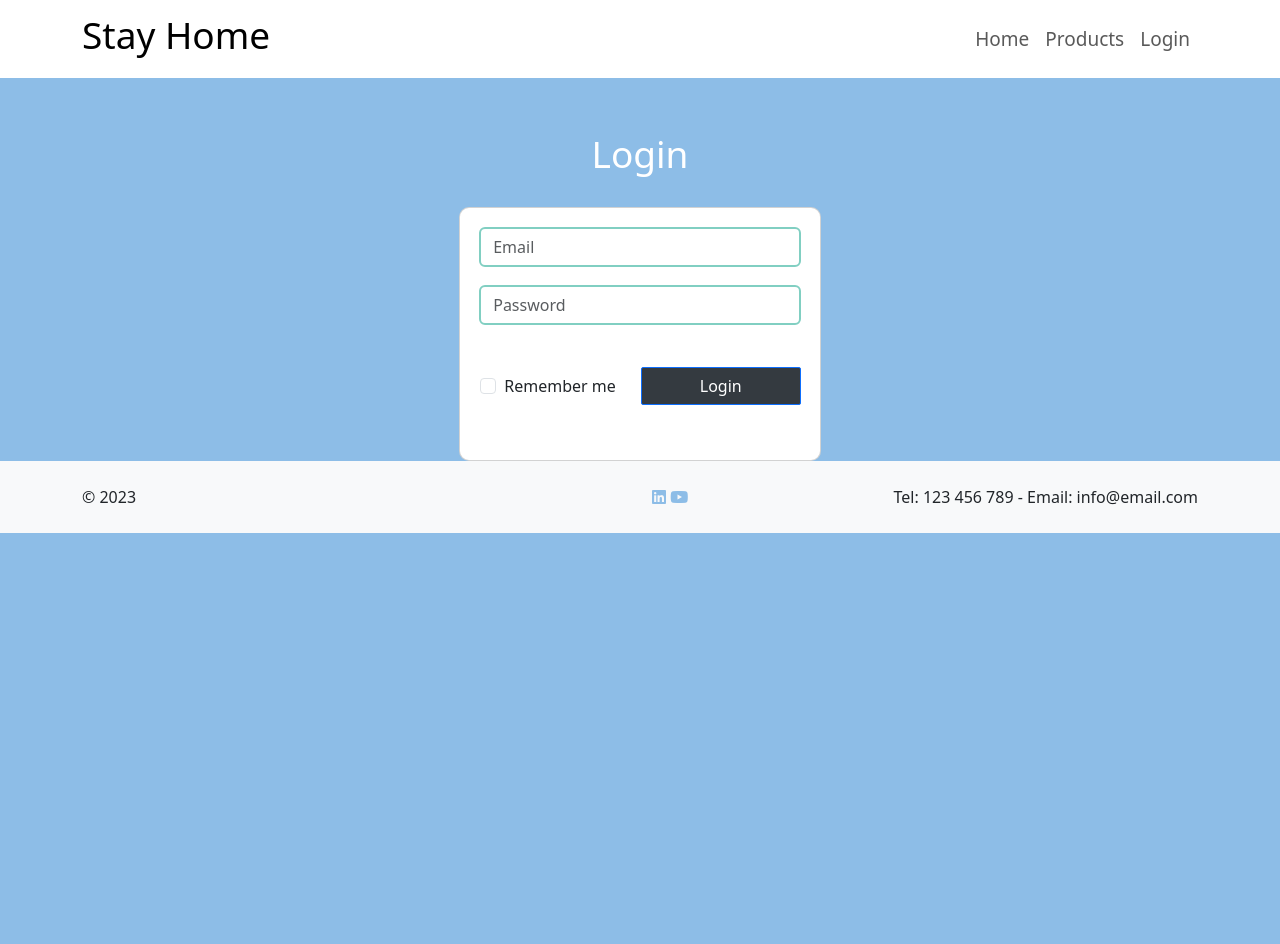
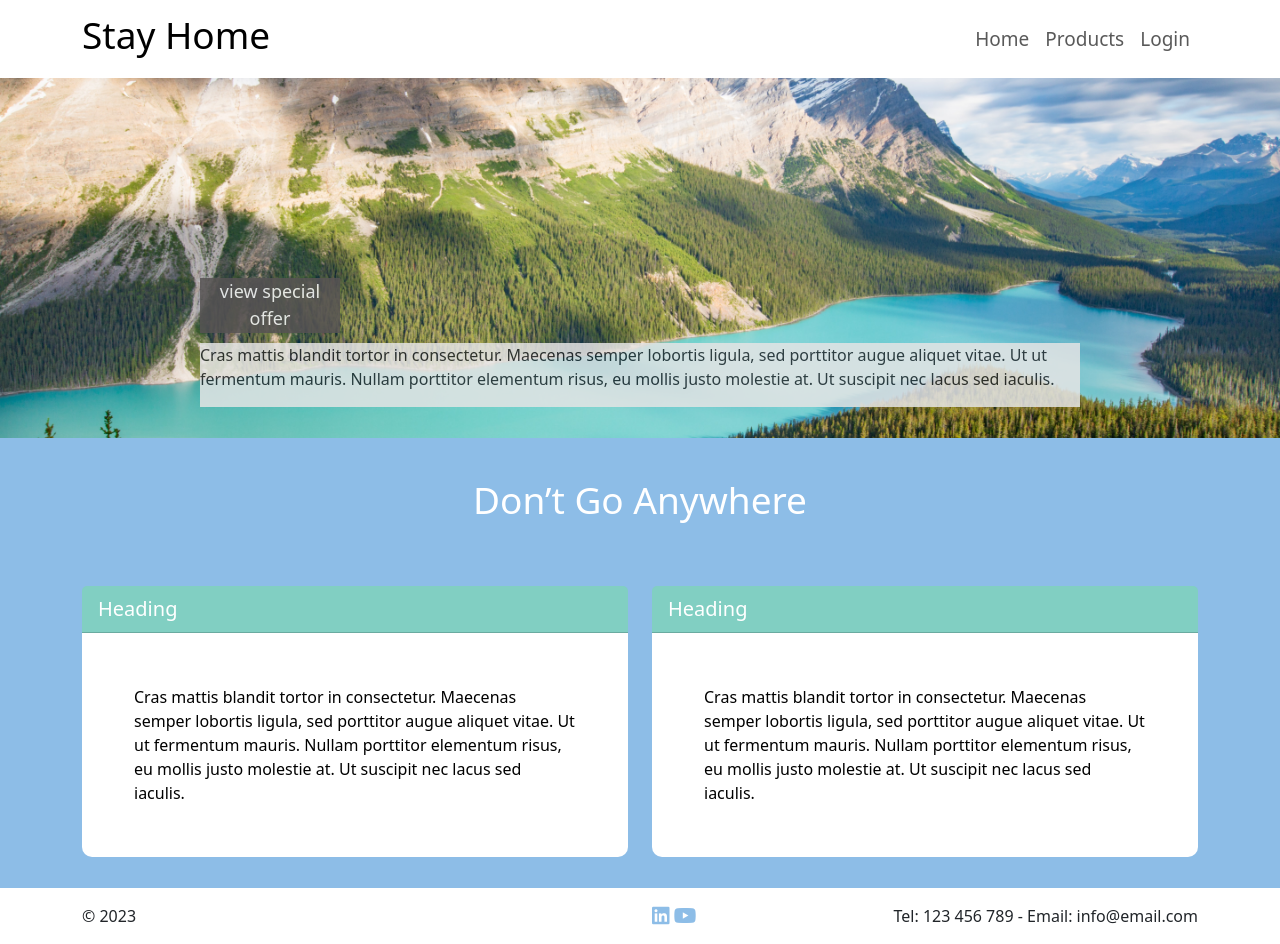
Before and after one commit to Bavy89/Bavy-Ado--css-frameworks-resit, a website: page Home/index.html in a window 1280 px wide. Before the commit the page ends 800 px from the top, so only its background shows below. Drawn offline with nearby package versions, Linux system fonts and the light colour scheme; files that its build step writes are made by us from their sources.

Commit message:
Add files via upload

```diff
--- a/Home/index.html
+++ b/Home/index.html
@@ -4,8 +4,8 @@
     <meta charset="UTF-8" />
     <meta name="viewport" content="width=device-width, initial-scale=1.0" />
 
-    <title>Login Page</title>
-    <link rel="stylesheet" href="dist/css/style.css" />
+    <title>Home</title>
+    <link rel="stylesheet" href="../dist/css/style.css" />
   </head>
 
   <body>
@@ -29,73 +29,79 @@
         >
           <ul class="navbar-nav">
             <li class="nav-item">
-              <a class="nav-link" href="#">Home</a>
+              <a class="nav-link" href="/Home/index.html">Home</a>
             </li>
             <li class="nav-item">
-              <a class="nav-link" href="#">Products</a>
+              <a class="nav-link" href="/Products/index.html">Products</a>
             </li>
             <li class="nav-item">
-              <a class="nav-link" href="#">Login</a>
+              <a class="nav-link" href="/index.html">Login</a>
             </li>
           </ul>
         </div>
       </div>
     </header>
 
-    <div class="container mt-4">
-      <h2 class="card-title text-center">Login</h2>
-      <div class="d-flex justify-content-center">
-        <div class="card">
-          <div class="card-body">
-            <form>
-              <div class="form-row align-items-center">
-                <div class="col-md-6">
-                  <div class="form-group">
-                    <input
-                      type="email"
-                      class="form-control"
-                      id="exampleInputEmail1"
-                      aria-describedby="emailHelp"
-                      placeholder="Email"
-                      required
-                    />
-                  </div>
-                  <div class="form-group">
-                    <input
-                      type="password"
-                      class="form-control"
-                      id="exampleInputPassword1"
-                      placeholder="Password"
-                      required
-                    />
-                  </div>
-                </div>
-                <div
-                  class="col-md-6 d-flex flex-column flex-md-row justify-content-between align-items-center"
-                >
-                  <div class="form-group form-check">
-                    <input
-                      type="checkbox"
-                      class="form-check-input"
-                      id="exampleCheck1"
-                    />
-                    <label class="form-check-label" for="exampleCheck1"
-                      >Remember me</label
-                    >
-                  </div>
-                  <div class="form-group">
-                    <button type="submit" class="btn btn-primary">Login</button>
-                  </div>
-                </div>
-              </div>
-            </form>
+    <div class="background-section">
+      <div class="container-card d-flex flex-column">
+        <div class="card-1">
+          <div class="card-1-body">
+            <p class="card-1-text">view special offer</p>
+          </div>
+        </div>
+        <div class="card-2 d-none d-sm-block">
+          <div class="card-2-body">
+            <p class="card-2-text">Cras mattis blandit tortor in consectetur. Maecenas semper
+              lobortis ligula, sed porttitor augue aliquet vitae. Ut ut
+              fermentum mauris. Nullam porttitor elementum risus, eu mollis
+              justo molestie at. Ut suscipit nec lacus sed iaculis.</p>
           </div>
         </div>
       </div>
     </div>
 
-    <footer class="bg-light">
-      <div class="container py-4">
+
+
+
+    <div class="h2-brand--home">
+      <h2 class="navbar-brand text-center text-white">Don’t Go Anywhere</h2>
+    </div>
+
+    <div class="container-card-home">
+      <div class="container">
+        <div class="row">
+          <div class="col-lg-6">
+            <div class="card border-0 bg-white text-black mb-3">
+              <div class="card-header">Heading</div>
+              <div class="card-body">
+                <p class="card-text">
+                  Cras mattis blandit tortor in consectetur. Maecenas semper
+                  lobortis ligula, sed porttitor augue aliquet vitae. Ut ut
+                  fermentum mauris. Nullam porttitor elementum risus, eu mollis
+                  justo molestie at. Ut suscipit nec lacus sed iaculis.
+                </p>
+              </div>
+            </div>
+          </div>
+          <div class="col-lg-6">
+            <div class="card border-0 bg-white text-black mb-3">
+              <div class="card-header">Heading</div>
+              <div class="card-body">
+                <p class="card-text">
+                  Cras mattis blandit tortor in consectetur. Maecenas semper
+                  lobortis ligula, sed porttitor augue aliquet vitae. Ut ut
+                  fermentum mauris. Nullam porttitor elementum risus, eu mollis
+                  justo molestie at. Ut suscipit nec lacus sed iaculis.
+                </p>
+              </div>
+            </div>
+          </div>
+        </div>
+      </div>
+    </div>
+
+    <footer class="bg-white mt-auto text-center text-lg-start bottom">
+      <div class="container py-3">
         <div class="row">
           <div class="col-lg-6 ml-auto text-right">
             <p class="mb-0">&copy; 2023</p>
@@ -108,13 +114,13 @@
                 href="https://www.linkedin.com"
                 target="_blank"
                 class="social-link"
-                ><i class="fab fa-linkedin fa-l1"></i
+                ><i class="fab fa-linkedin fa-lg"></i
               ></a>
               <a
                 href="https://www.youtube.com"
                 target="_blank"
                 class="social-link"
-                ><i class="fab fa-youtube fa-l1"></i
+                ><i class="fab fa-youtube fa-lg"></i
               ></a>
             </div>
             <div class="contact-info ml-auto text-right">
--- a/src/scss/components/_body.scss
+++ b/src/scss/components/_body.scss
@@ -6,6 +6,14 @@ body {
   }
 
 
+  .background-section {
+    position: relative;
+    background-image: url("/images/image.png");
+    background-size: cover;
+    background-position: center;
+    background-repeat: no-repeat;
+    height: 45vh;
+  }
 
   .card-title {
     color: #ffff;
@@ -49,3 +57,56 @@ li.page-item-top {
 .page-item-disabled-top {
   margin-bottom: 45px;
 }
+
+.background-section {
+  max-height: 600px; /* Adjust the maximum height as needed */
+  overflow-y: scroll;
+}
+
+.card-header {
+  background-color: #81CFC2;
+  color: #fff;
+  font-size: 20px;
+}
+
+.container-card-home
+{
+  padding: 15px;
+}
+
+.h2-brand--home
+{
+  padding: 40px;
+}
+
+
+.background-section {
+  background-color: rgba(0, 0, 0, 0.85);
+}
+
+.container-card {
+  padding: 200px;
+}
+
+.card-1 {
+  background-color: #575454;
+  opacity: 0.85;
+  margin-bottom: 10px;
+  width: 140px;
+  height: 55px;
+  text-align: center;
+
+}
+
+.card-1-text {
+color: #fff;
+font-size: 18px;
+
+}
+
+
+.card-2 {
+  background-color: #E4E4E4;
+  opacity: 0.85;
+  margin-bottom: 20px;
+}
--- a/src/scss/components/_form.scss
+++ b/src/scss/components/_form.scss
@@ -25,3 +25,7 @@
   .form-control {
     border: 2px solid #81CFC2;
   }
+
+  .card-text {
+    padding: 36px;
+  }
--- a/src/scss/style.scss
+++ b/src/scss/style.scss
@@ -5,3 +5,4 @@
 @import "components/body";
 @import "components/form";
 @import "components/icons";
+@import "components/responsive";
```
Also changed, not shown: Products/index.html (+26 -19 lines), index.html (+16 -11 lines), README.md, dist/css/style.css, images/background-image.JPG (added), images/image.png (added), src/scss/components/_buttons.scss (line endings or trailing spaces), src/scss/components/_responsive.scss (added), 1 other file.
